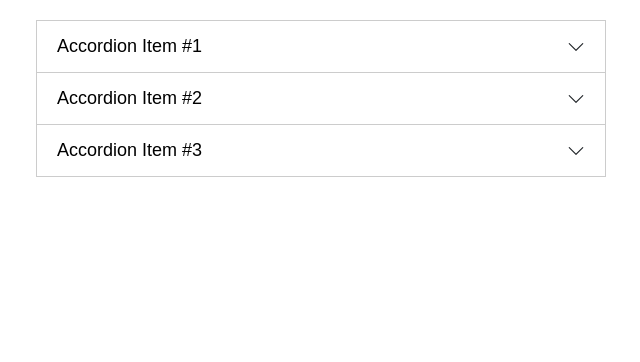
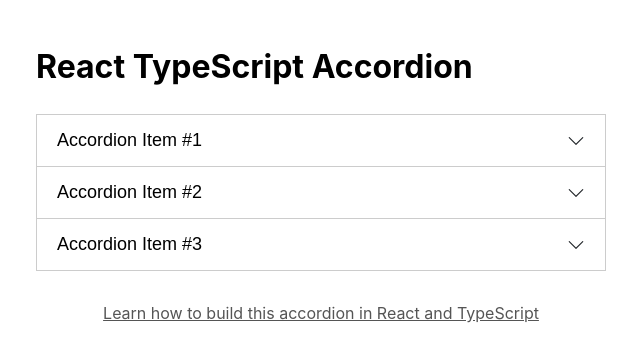
Before and after one commit to dominicarrojado/react-typescript-accordion, a React (Create React App) app: page / in a window 1280 px wide. Shown: the top 362 px of the page, without its empty margins (319-959 px from the left). Built offline with nearby package versions, Linux system fonts and the light colour scheme.

Commit message:
add link to blog

```diff
--- a/src/App.css
+++ b/src/App.css
@@ -4,3 +4,17 @@
   margin: 0 auto;
   padding: 20px 15px;
 }
+
+.footer {
+  padding: 30px 0;
+  text-align: center;
+}
+
+.footer a {
+  color: #555555;
+  text-decoration: underline;
+}
+
+.footer a:hover {
+  color: #000000;
+}
--- a/src/App.tsx
+++ b/src/App.tsx
@@ -58,7 +58,13 @@ function App() {
 
   return (
     <div className="container">
+      <h1>React TypeScript Accordion</h1>
       <Accordion items={accordionItems} />
+      <footer className="footer">
+        <a href="https://dominicarrojado.com/posts/how-to-create-your-own-accordion-in-react-and-typescript-with-tests/">
+          Learn how to build this accordion in React and TypeScript
+        </a>
+      </footer>
     </div>
   );
 }
```
